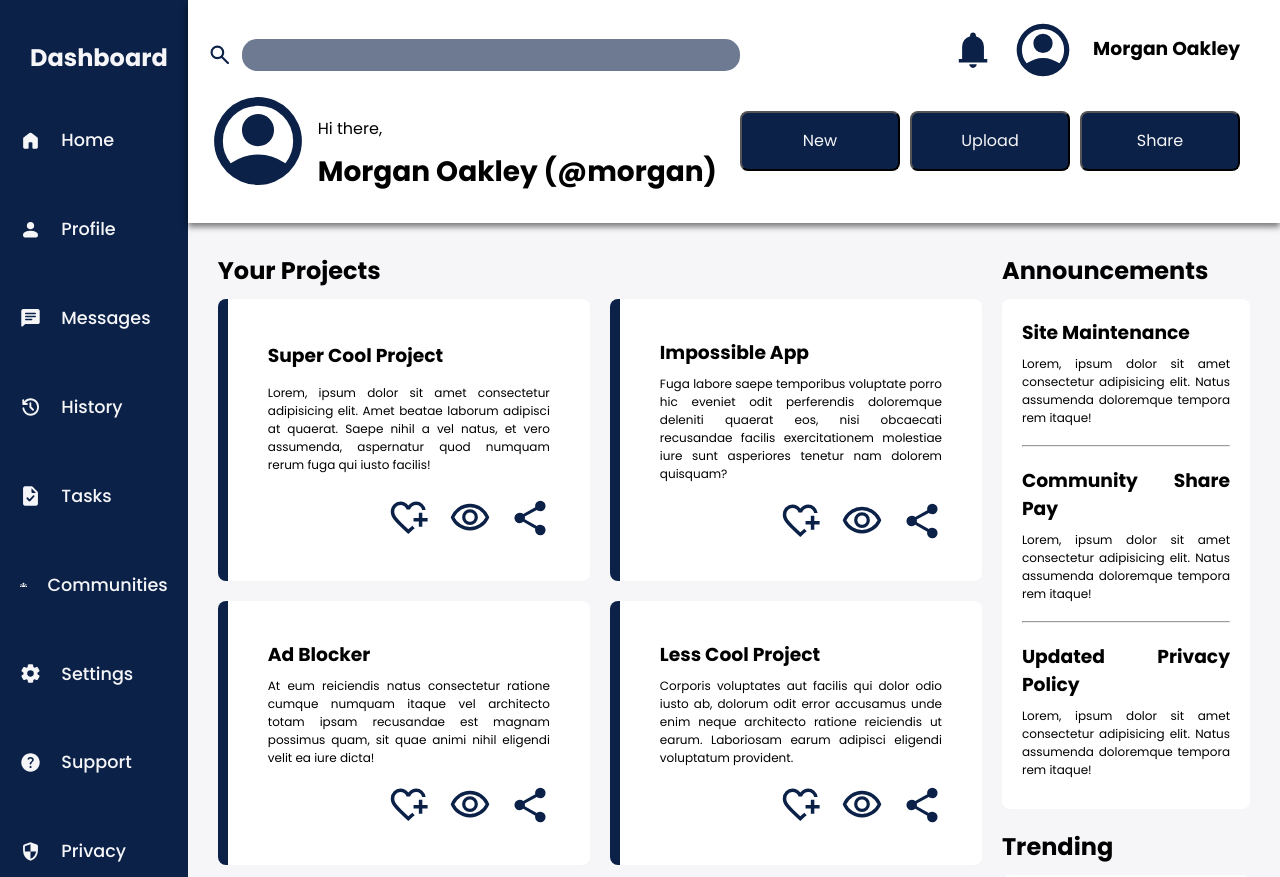
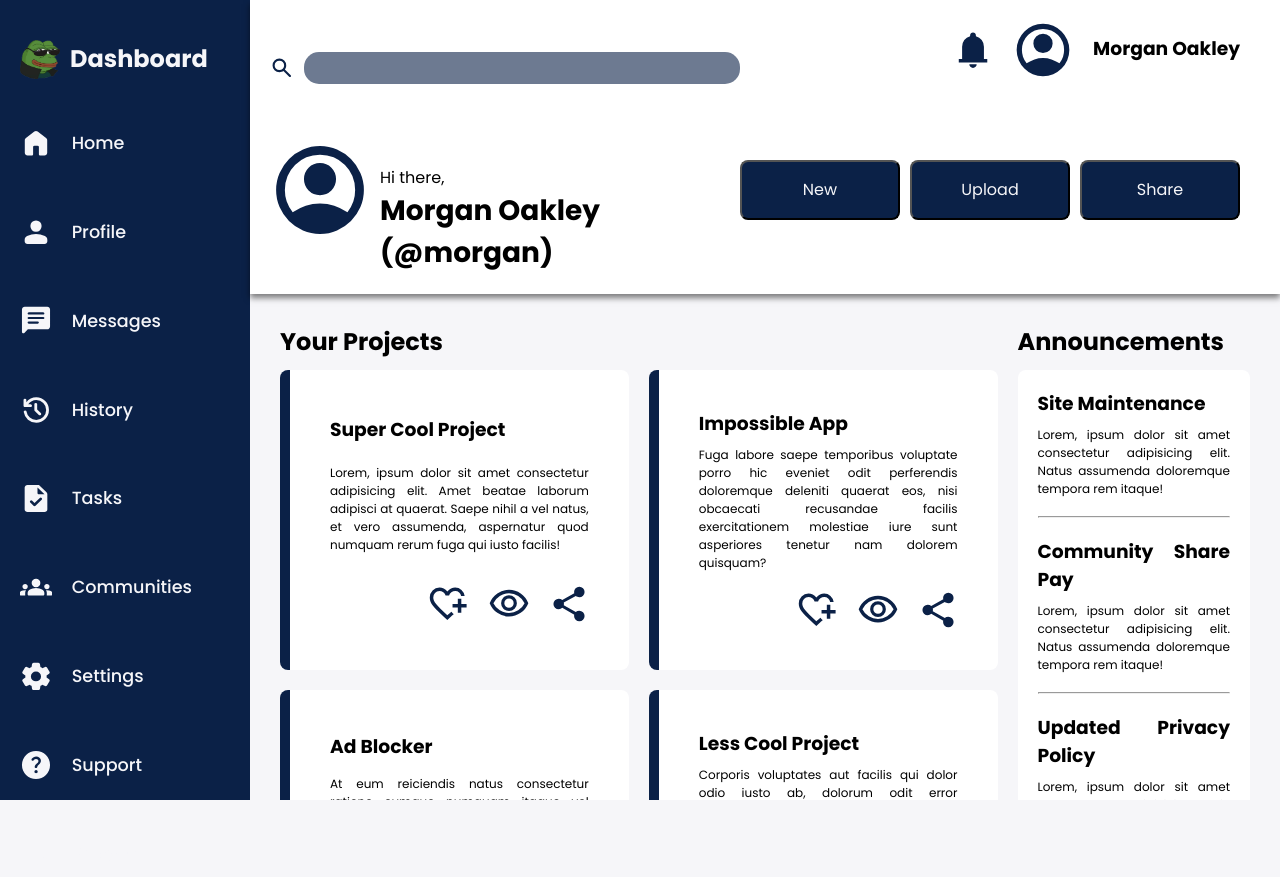
Before and after one commit to xhide341/dashboard-project, a plain HTML site: page index.html in a window 1280 px wide. Shown: the top 877 px of the page. After the commit the page ends 800 px from the top, so only its background shows below. Drawn offline with nearby package versions, Linux system fonts and the light colour scheme.

Commit message:
fix layout positions

```diff
--- a/style.css
+++ b/style.css
@@ -34,10 +34,9 @@ p, .trending-section span {
 
 .container {
     display: grid;
-    grid-template-columns: 1fr 6fr;
+    grid-template-columns: 250px 6fr;
     grid-template-rows: auto 1fr;
     height: 100vh;
-    position: absolute;
 }
 
 .dashboard-section,
@@ -54,6 +53,9 @@ p, .trending-section span {
     background-color: #0B2147;
     grid-template-rows: auto 1fr;
     padding: 20px;
+    position: fixed;
+    width: 250px;
+    height: 100vh;
 }
 
 .logo-section {
@@ -108,7 +110,9 @@ p, .trending-section span {
     box-shadow: 0 4px 6px rgba(0, 0, 0, 0.5);
     padding: 10px 20px 20px 20px;
     height: min-content;
-    position: relative;
+    left: 250px;
+    right: 0;
+    z-index: 1000;
 }
 
 .search-section {
@@ -213,6 +217,7 @@ h1, h2, span {
     grid-column: 2;
     grid-row: 2;
     grid-template-columns: 3fr 1fr;
+    overflow-y: auto;
 }
 
 .content-column-1 {
```
